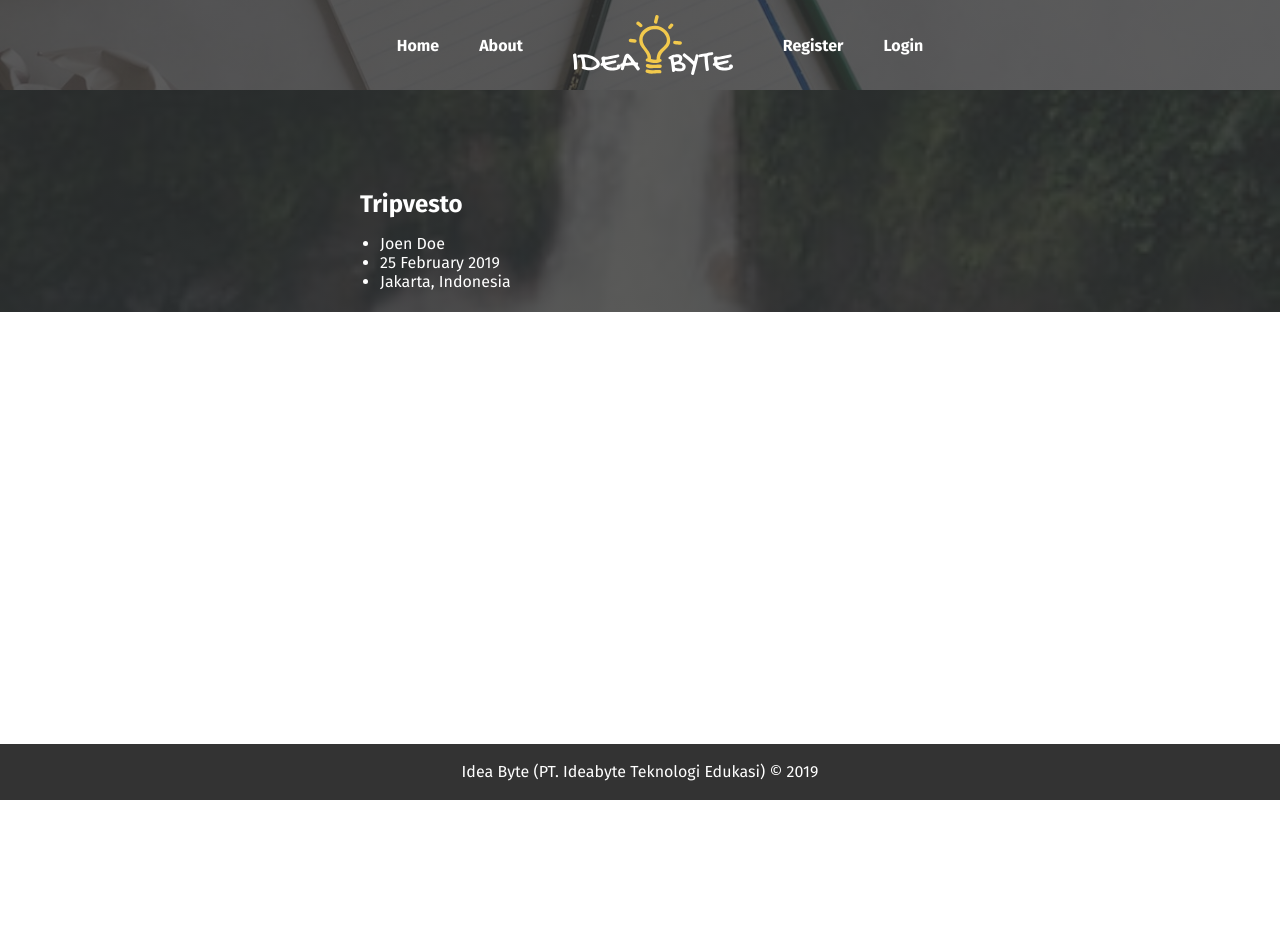
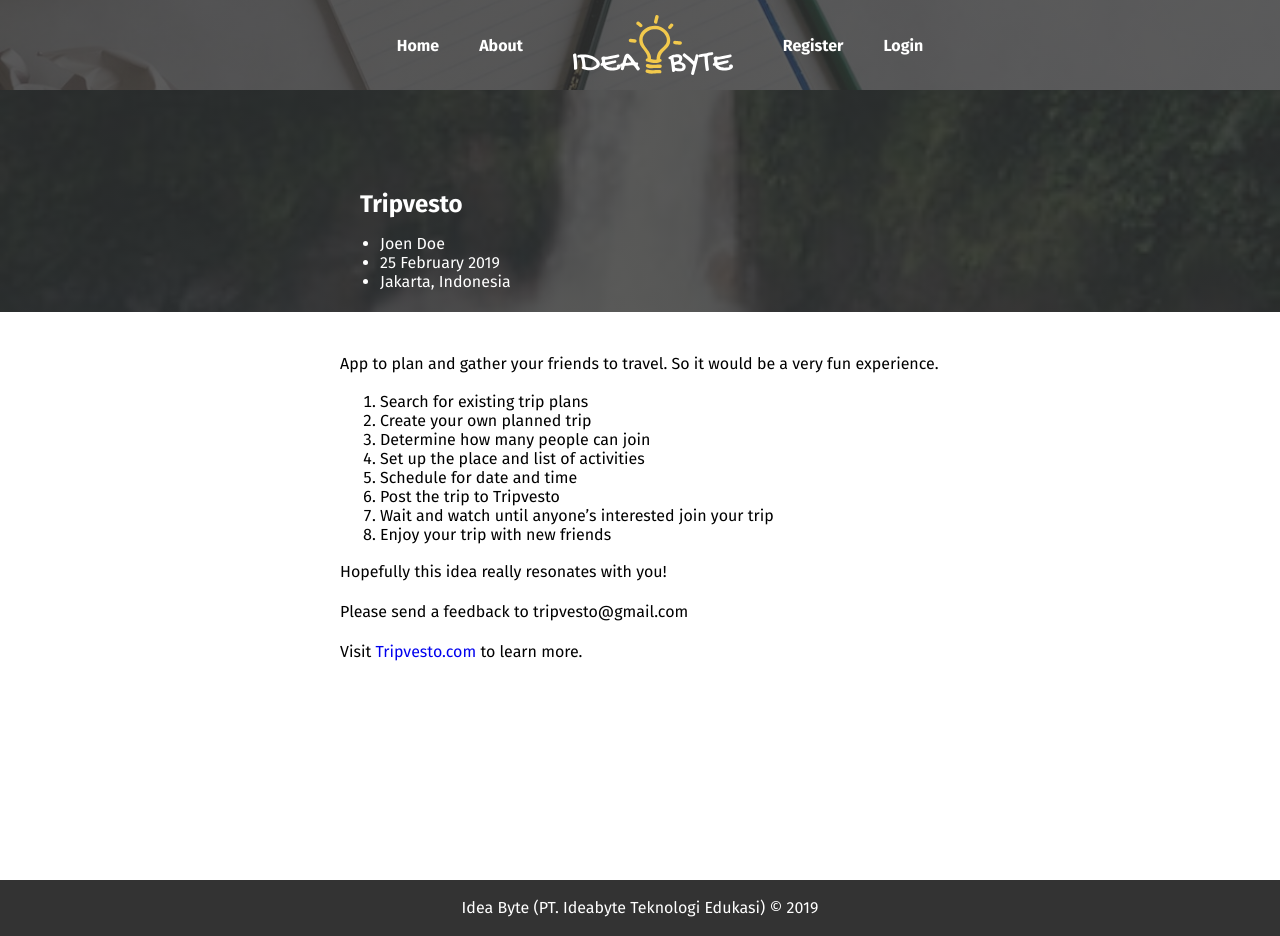
Before and after one commit to bearmentor-community/ideabyte-frontend, a React (Create React App) app: page /ideas/1 in a window 1280 px wide. Before the commit the page ends 800 px from the top, so only its background shows below. Built offline with nearby package versions, Linux system fonts and the light colour scheme; no server answers; what bson-objectid would draw is missing.

Commit message:
Use Draft.js + WYSIWYG in FormPost with PostEditor

```diff
--- a/package.json
+++ b/package.json
@@ -7,11 +7,14 @@
     "@emotion/styled": "10.0.7",
     "babel-plugin-emotion": "10.0.7",
     "bson-objectid": "1.2.4",
+    "draft-js": "0.10.5",
+    "draftjs-to-html": "0.8.4",
     "filestack-react": "2.0.2",
     "react": "16.8.3",
     "react-app-rewire-hot-loader": "2.0.1",
     "react-app-rewired": "2.1.0",
     "react-dom": "^16.8.3",
+    "react-draft-wysiwyg": "1.13.1",
     "react-helmet": "5.2.0",
     "react-hot-loader": "4.7.1",
     "react-redux": "6.0.1",
--- a/src/components/FormPost.js
+++ b/src/components/FormPost.js
@@ -3,6 +3,7 @@
 
 import Heading from './Heading'
 import HorizontalRule from './HorizontalRule'
+import PostEditor from './PostEditor'
 
 import {
   FormContent,
@@ -14,7 +15,7 @@
   InputSubmit
 } from './FormStyledComponents'
 
-const filestackApiKey = process.env.REACT_APP_FILESTACK_API_KEY
+const filestackApiKey = process.env.REACT_APP_FILESTACK_API_KEY || false
 
 const filestackOptions = {
   accept: 'image/*',
@@ -54,6 +55,7 @@
           />
         </FormFieldSet>
 
+        {filestackApiKey && (
           <FormFieldSet>
             <Label>Images and photos:</Label>
             <ReactFilestack
@@ -69,10 +71,13 @@
               )}
             />
           </FormFieldSet>
+        )}
 
         <FormFieldSet>
           <Label>Detailed description and steps to actualize the idea:</Label>
           <TextArea name="idea-detail" cols="80" rows="20" />
+          {/* Draft.js WYSIWYG will replace TextArea */}
+          <PostEditor />
         </FormFieldSet>
 
         <InputSubmit backgroundColor="green" type="submit" value="Post Idea" />
--- /dev/null
+++ b/src/components/PostEditor.js
@@ -0,0 +1,48 @@
+import React from 'react'
+import { EditorState, convertToRaw } from 'draft-js'
+import { Editor } from 'react-draft-wysiwyg'
+import draftToHtml from 'draftjs-to-html'
+import htmlToDraft from 'html-to-draftjs'
+
+import { TextArea } from './FormStyledComponents'
+
+import 'react-draft-wysiwyg/dist/react-draft-wysiwyg.css'
+
+class PostEditor extends React.Component {
+  constructor(props) {
+    super(props)
+    this.state = {
+      editorState: EditorState.createEmpty()
+    }
+  }
+
+  onChange = editorState => {
+    this.setState({
+      editorState: editorState
+    })
+  }
+
+  render() {
+    return (
+      <div>
+        <Editor
+          // editorState={this.state.editorState}
+          toolbarClassName="rdw-editor-toolbar"
+          wrapperClassName="rdw-editor-wrapper"
+          editorClassName="rdw-editor-main"
+          onEditorStateChange={this.onChange}
+        />
+        <TextArea
+          cols="80"
+          rows="20"
+          disabled
+          value={draftToHtml(
+            convertToRaw(this.state.editorState.getCurrentContent())
+          )}
+        />
+      </div>
+    )
+  }
+}
+
+export default PostEditor
--- a/src/pages/Idea.js
+++ b/src/pages/Idea.js
@@ -84,7 +84,28 @@
       </IdeaCover>
 
       <Section>
-        <div>{/* DETAIL */}</div>
+        <div>
+          <p>
+            App to plan and gather your friends to travel. So it would be a very
+            fun experience.
+          </p>
+          <ol>
+            <li>Search for existing trip plans</li>
+            <li>Create your own planned trip</li>
+            <li>Determine how many people can join</li>
+            <li>Set up the place and list of activities</li>
+            <li>Schedule for date and time</li>
+            <li>Post the trip to Tripvesto</li>
+            <li>Wait and watch until anyone’s interested join your trip</li>
+            <li>Enjoy your trip with new friends</li>
+          </ol>
+          <p>Hopefully this idea really resonates with you!</p>
+          <p>Please send a feedback to tripvesto@gmail.com</p>
+          <p>
+            Visit <a href="https://tripvesto.com">Tripvesto.com</a> to learn
+            more.
+          </p>
+        </div>
       </Section>
     </PageSimple>
   )
```
Also changed, not shown: 1 other file (tests, documents, lock files or other folders). Lines whose indentation alone changed are shown as unchanged.
